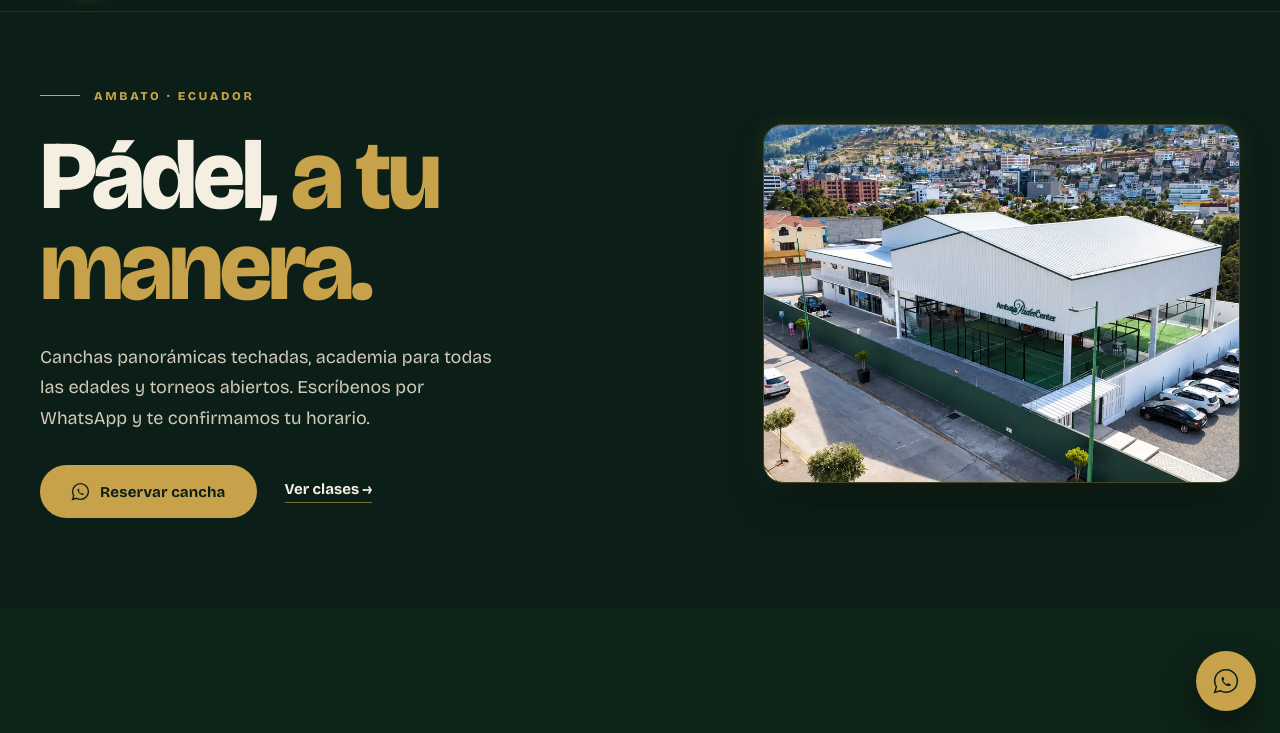
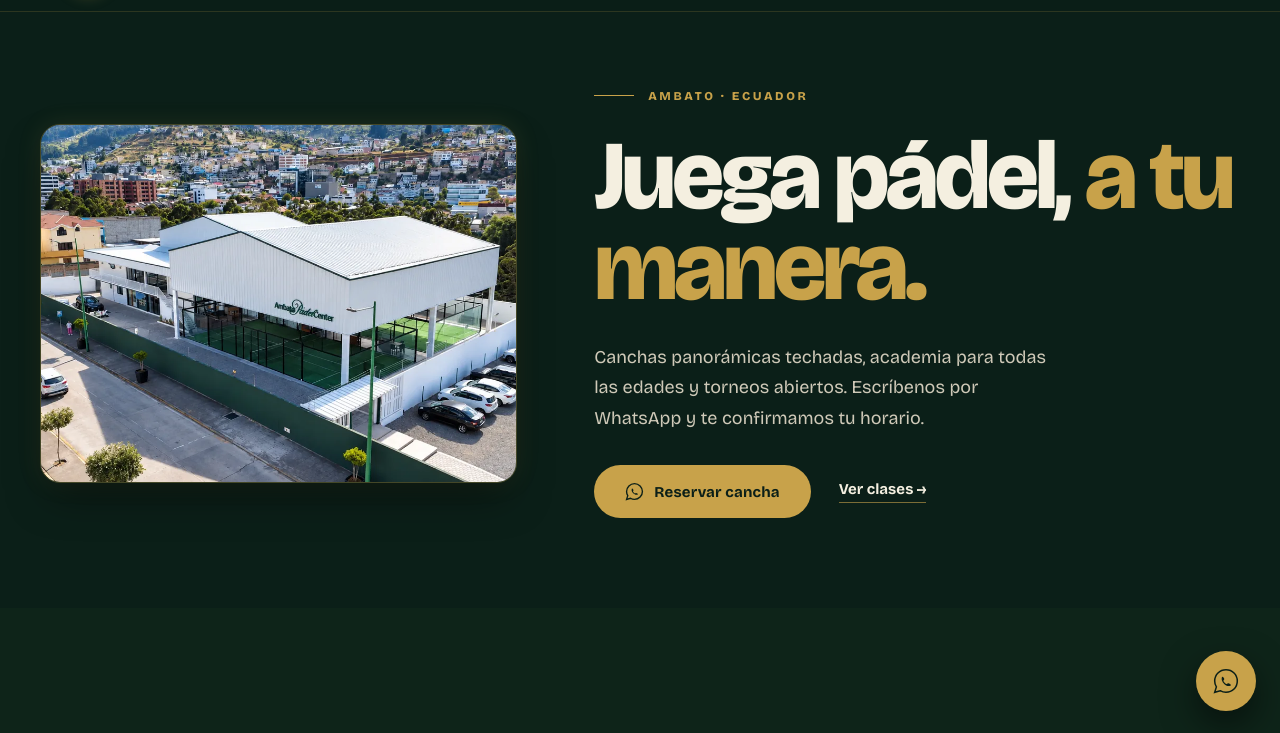
Before and after one commit to juanesvivero/Web-Padel-Club, a website: page index.html in a window 1280 px wide. Shown: the part 65-798 px from the top of the page. Drawn offline with nearby package versions, Linux system fonts and the light colour scheme.

Commit message:
refactor: reorder hero grid layout and update heading text

```diff
--- a/index.html
+++ b/index.html
@@ -711,7 +711,14 @@
 
   <!-- 2. HERO SECTION (Pantalla Principal con Carrusel/Slider + Barra de Noticias) -->
   <section id="inicio" style="background: #0b1f18; padding: clamp(40px,6vw,80px) 24px clamp(56px,7vw,96px);">
-    <div class="apc-hero-grid" style="max-width: 1200px; margin: 0 auto; display: grid; grid-template-columns: 1.15fr 0.85fr; gap: clamp(32px,6vw,88px); align-items: center;">
+    <div class="apc-hero-grid" style="max-width: 1200px; margin: 0 auto; display: grid; grid-template-columns: 0.85fr 1.15fr; gap: clamp(32px,6vw,88px); align-items: center;">
+
+      <!-- Foto Hero -->
+      <div class="apc-hero-photo" style="position: relative; justify-self: start; width: 100%; max-width: 480px;">
+        <div style="position: relative; width: 100%; border-radius: 20px; overflow: hidden; border: 1.5px solid rgba(200,162,74,0.3); box-shadow: 0 20px 40px -10px rgba(0,0,0,0.5), 0 0 25px rgba(200,162,74,0.12);">
+          <img src="images/APC/APC_dron.webp" alt="Fachada e instalaciones de Ambato Pádel Center" style="position: relative; display: block; width: 100%; aspect-ratio: 4 / 3; object-fit: cover; object-position: center;" />
+        </div>
+      </div>
 
       <!-- Texto -->
       <div style="display: flex; flex-direction: column; align-items: flex-start; gap: 28px;">
@@ -721,7 +728,7 @@
         </div>
 
         <h1 class="apc-serif" style="margin: 0; font-size: clamp(46px,7.6vw,100px); line-height: 0.94; font-weight: 800; letter-spacing: -0.04em; color: #f4efe0;">
-          Pádel, <span style="color: #c8a24a;">a tu manera.</span>
+          Juega pádel, <span style="color: #c8a24a;">a tu manera.</span>
         </h1>
 
         <p style="margin: 0; max-width: 470px; font-size: clamp(16px,1.5vw,18px); line-height: 1.7; color: #cfc9b8;">
@@ -734,13 +741,6 @@
             Reservar cancha
           </a>
           <a class="apc-text-link" href="#clases">Ver clases <span aria-hidden="true">→</span></a>
-        </div>
-      </div>
-
-      <!-- Foto Hero -->
-      <div class="apc-hero-photo" style="position: relative; justify-self: end; width: 100%; max-width: 480px;">
-        <div style="position: relative; width: 100%; border-radius: 20px; overflow: hidden; border: 1.5px solid rgba(200,162,74,0.3); box-shadow: 0 20px 40px -10px rgba(0,0,0,0.5), 0 0 25px rgba(200,162,74,0.12);">
-          <img src="images/APC/APC_dron.webp" alt="Fachada e instalaciones de Ambato Pádel Center" style="position: relative; display: block; width: 100%; aspect-ratio: 4 / 3; object-fit: cover; object-position: center;" />
         </div>
       </div>
 
```
